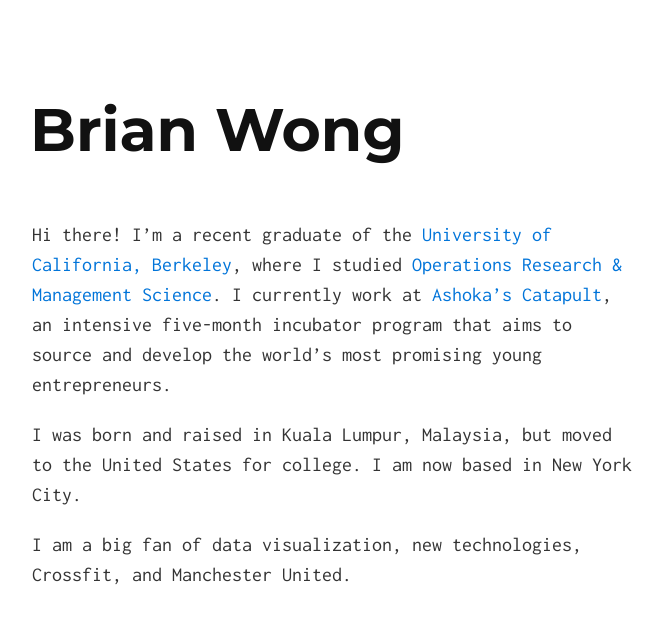
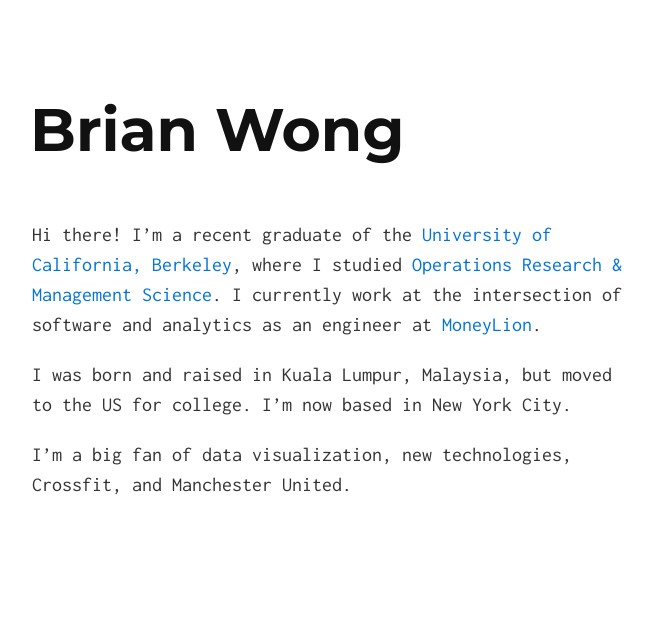
Before and after one commit to briwong/briwong.github.io, a Jekyll site: the page built from index.html, in a window 1280 px wide. Shown: the top 624 px of the page, without its empty margins (308-970 px from the left). Built offline with Jekyll 4.4.1, drawn with Linux system fonts in a browser that asks for light colours.

Commit message:
Updated bio

```diff
--- a/_includes/index.md
+++ b/_includes/index.md
@@ -1,5 +1,5 @@
-Hi there! I'm a recent graduate of the [University of California, Berkeley](http://www.berkeley.edu), where I studied [Operations Research & Management Science](http://www.ieor.berkeley.edu). I currently work at [Ashoka's Catapult](http://www.catapultincubator.org/), an intensive five-month incubator program that aims to source and develop the world's most promising young entrepreneurs.
+Hi there! I'm a recent graduate of the [University of California, Berkeley](http://www.berkeley.edu), where I studied [Operations Research & Management Science](http://www.ieor.berkeley.edu). I currently work at the intersection of software and analytics as an engineer at [MoneyLion](http://www.moneylion.com).
 
-I was born and raised in Kuala Lumpur, Malaysia, but moved to the United States for college. I am now based in New York City.
+I was born and raised in Kuala Lumpur, Malaysia, but moved to the US for college. I'm now based in New York City.
 
-I am a big fan of data visualization, new technologies, Crossfit, and Manchester United.
+I'm a big fan of data visualization, new technologies, Crossfit, and Manchester United.
```
